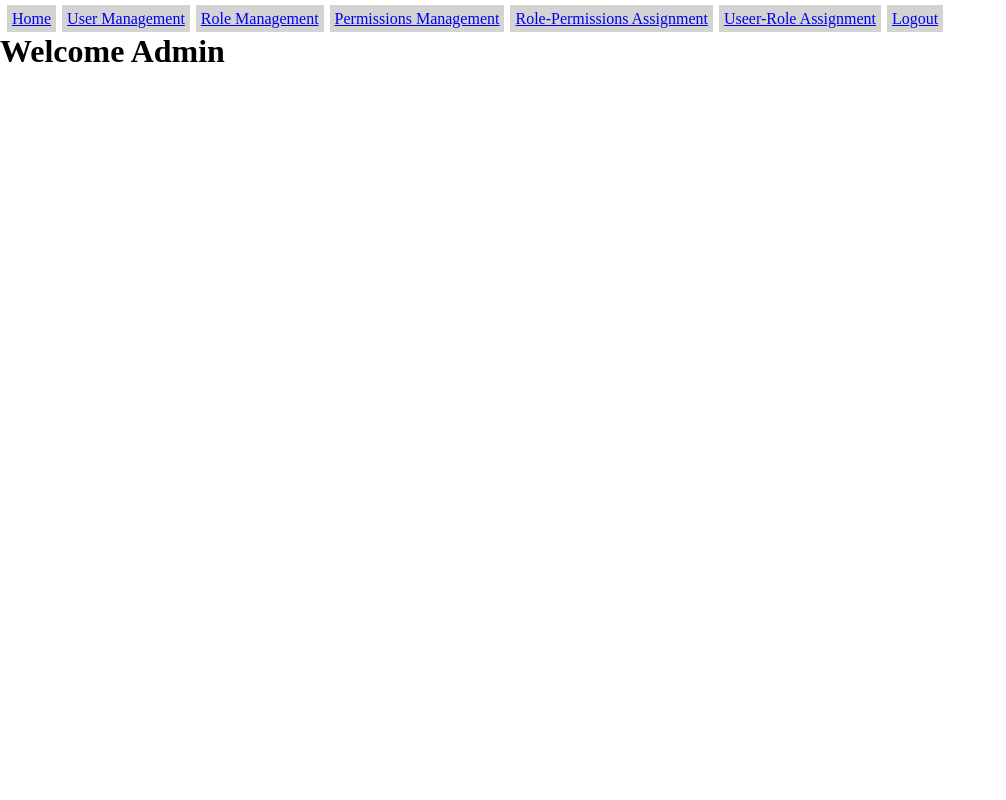
After one commit to Malik-Muneeb/EAD_Spring18_Assignment1, a PHP site: page /adminHome.php in a window 1280 px wide. The commit adds this page. Shown: the whole page, without its empty margins (0-1006 px from the left). Run offline with PHP 8.4, Linux system fonts and the light colour scheme.

Commit message:
Change style file name and write html of adminHome page

```diff
--- /dev/null
+++ b/adminHome.php
@@ -0,0 +1,31 @@
+<html>
+<head>
+<title> Home </title>
+<link href="styles.css" rel="stylesheet">
+<script src="SecurityManager.js"></script>
+<script>
+function main() {
+
+
+    }
+}
+</script>
+<head>
+
+<body onload="main();">
+    <div  class="menu">
+        <a href="#" >Home</a>
+        <a href="#" >User Management</a>
+        <a href="#" >Role Management</a>
+        <a href="#" >Permissions Management</a>
+        <a href="#" >Role-Permissions Assignment</a>
+        <a href="#" >Useer-Role Assignment</a>
+        <a href="login.php" >Logout</a>
+    </div>
+
+    <div>
+        <h1>Welcome Admin</h1>
+    </div>
+
+</body>
+</html>
--- a/style.css
+++ b/styles.css
@@ -7,7 +7,7 @@ div.menu{
 	margin-top:5px;
 }
 
-dic.menu a{
+div.menu a{
 	background-color:lightgrey;
 	padding:5px;
 	margin-left:2px
```
